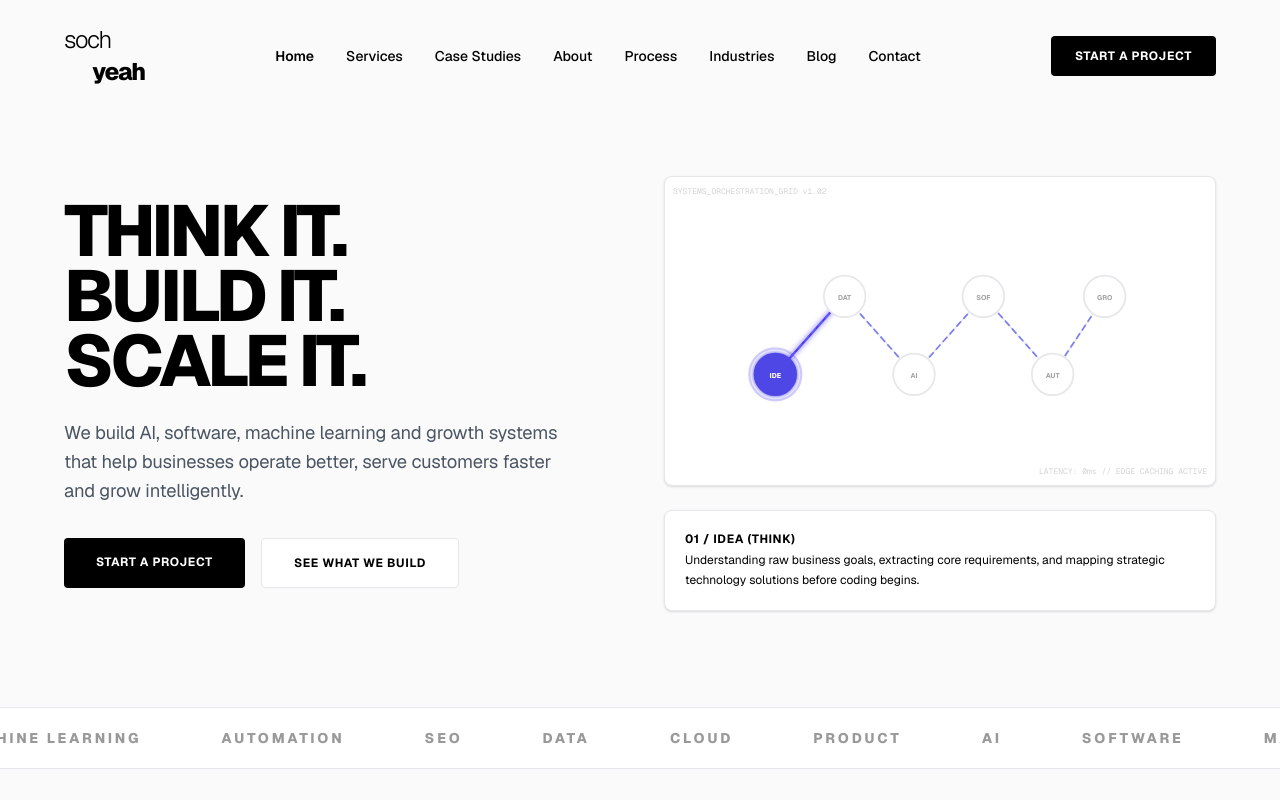
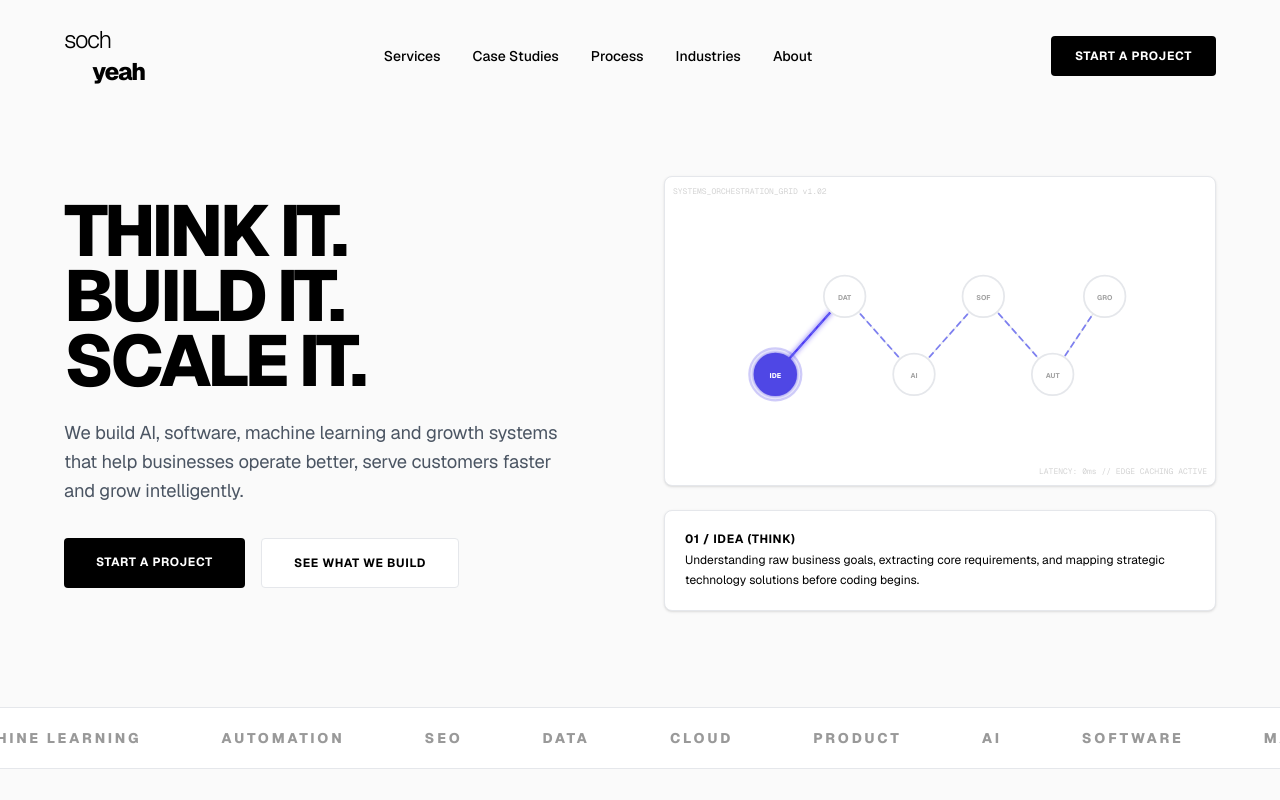
Before and after one commit to En5id3/SY, a Next.js app: page / in a window 1280 px wide. Shown: the top 800 px of the page. Built offline with nearby package versions, Linux system fonts and the light colour scheme.

Commit message:
style: streamline header navigation links

```diff
--- a/src/components/Header.tsx
+++ b/src/components/Header.tsx
@@ -23,14 +23,11 @@ export default function Header() {
   }, []);
 
   const navLinks = [
-    { label: 'Home', href: '/' },
     { label: 'Services', href: '/services' },
     { label: 'Case Studies', href: '/case-studies' },
-    { label: 'About', href: '/about' },
     { label: 'Process', href: '/process' },
     { label: 'Industries', href: '/industries' },
-    { label: 'Blog', href: '/blog' },
-    { label: 'Contact', href: '/contact' }
+    { label: 'About', href: '/about' }
   ];
 
   const isActive = (href: string) => {
```
